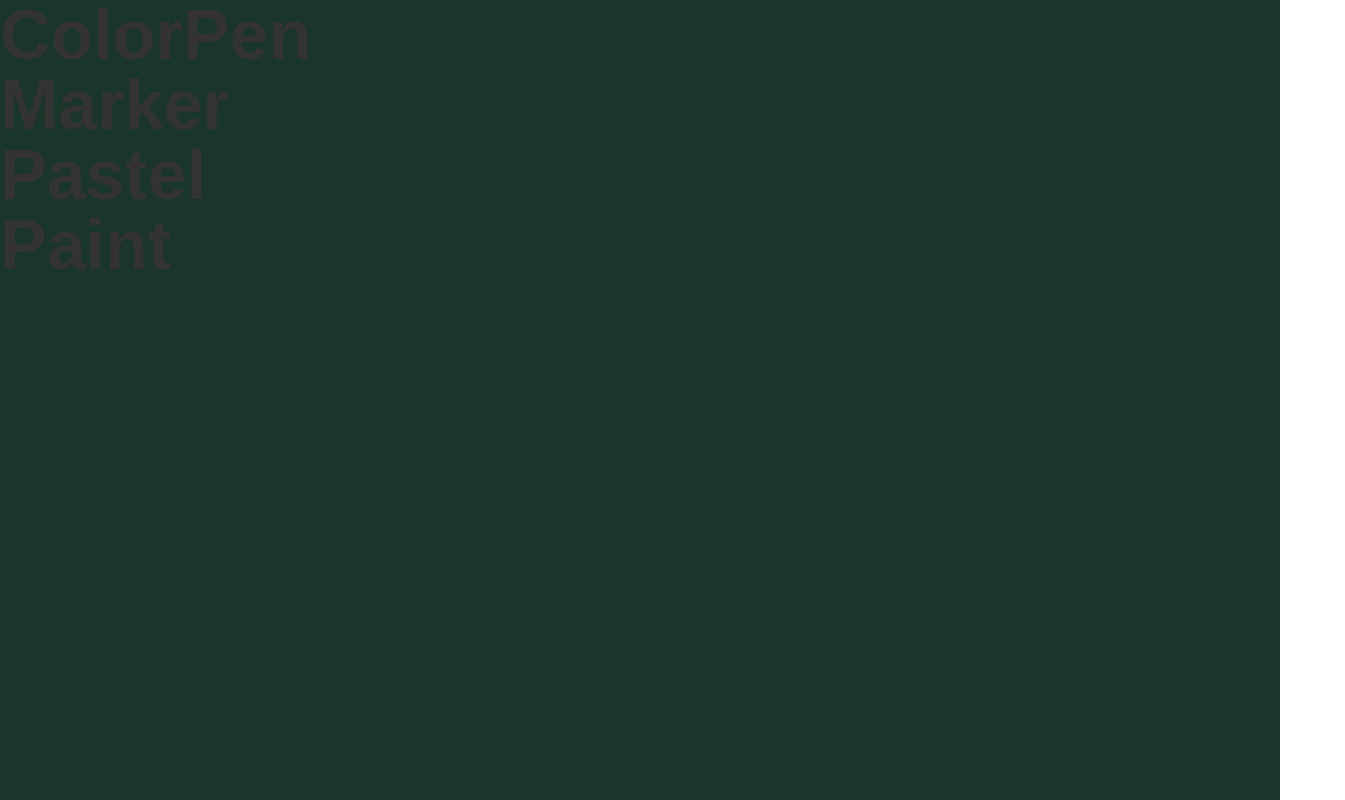
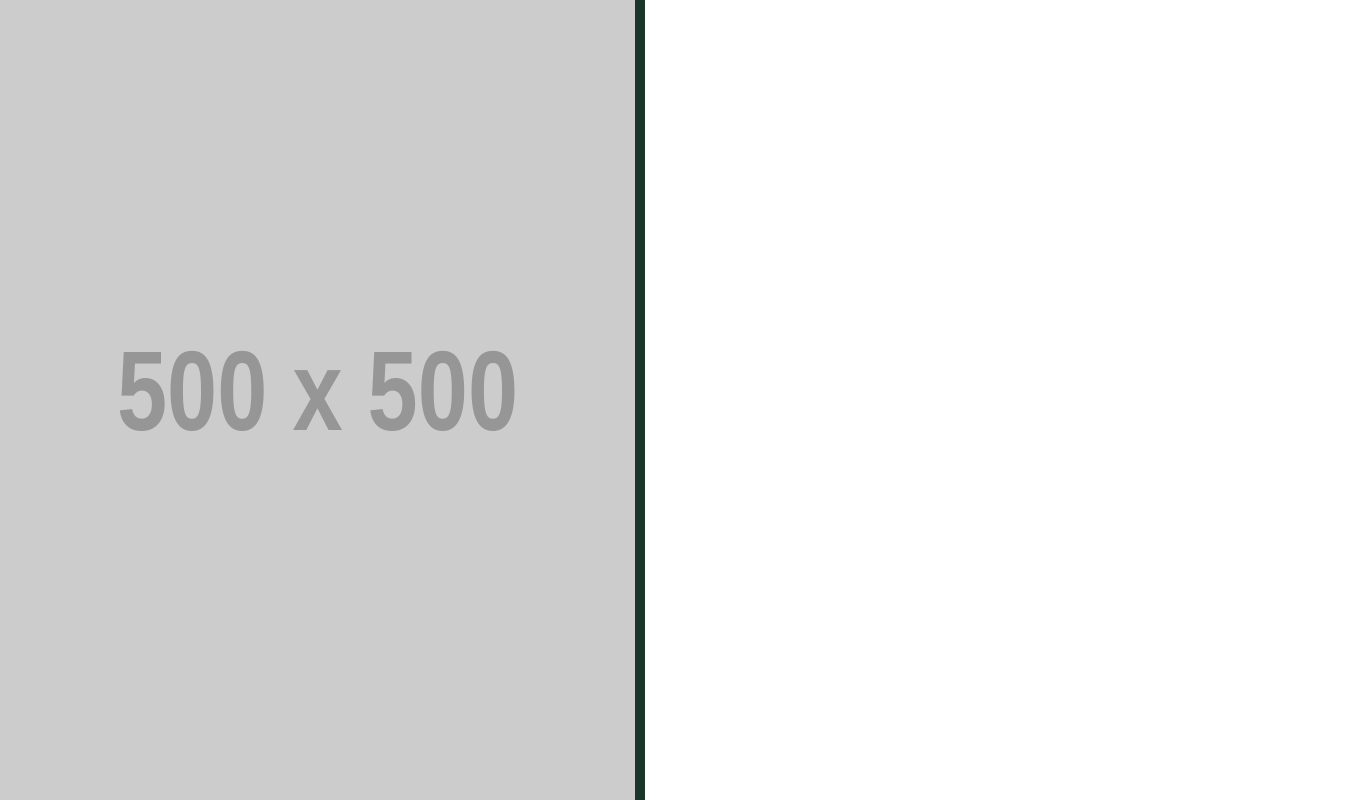
Before and after one commit to jiwonch/FABER_CASTELL, a plain HTML site: page main.html in a window 1280 px wide. Both pictures are taken after a click on the element 1233 px from the left and 40 px from the top of the page. Shown: the top 800 px of the page, 1345 px wide, since content can reach past the window. Drawn offline with nearby package versions, Linux system fonts and the light colour scheme; placeholder pictures from the web are drawn by us; a web font is replaced by a local one.

Commit message:
fix : 햄버거 버튼 및 메뉴 기능 추가

```diff
--- a/css/main.css
+++ b/css/main.css
@@ -2,6 +2,8 @@ body {
     /*position: relative;*/
 }
 
+
+/***** 메뉴 영역 [S] *****/
 #full_nav_wrap {
     position: fixed;
     display: none;
@@ -19,17 +21,59 @@ body {
 #main_nav {
     width: 100%;
     height: 100%;
-    background-color: #1A362A;
+    background-color: white;
     /*overflow: hidden;*/
 }
 
+#main_nav .nav_list li>a {
+    color: #1A362A;
+}
+
+#main_nav .nav_list li>a:hover {
+    color: white;
+    background-color: #1A362A;
+}
+
 .nav_list li>a {
-    color: #333;
+    color: white;
     font-size: 70px;
     font-weight: 700;
     font-style: normal;
     font-family: 'IBM Plex Sans', sans-serif;
 }
+
+.nav_list {
+    position: absolute;
+    width: 627px;
+    height: 574px;
+    left: 1015px;
+    top: 150px;
+}
+
+.split-container {
+    display: flex;
+    justify-content: space-between;
+    height: 100vh; /* 브라우저 높이를 100%로 설정 */
+}
+
+.split-container .image-container {
+    flex: 1;
+    margin-right: 10px;
+    height: 100%; /* 브라우저 높이를 100%로 설정 */
+}
+
+.split-container .image-container img {
+    width: 100%;
+    height: 100%; /* 부모 요소인 .image-container의 높이를 100%로 설정 */
+}
+
+.split-container #main_nav {
+    flex: 1;
+    text-align: right;
+    height: 100%; /* 브라우저 높이를 100%로 설정 */
+}
+
+/***** 메뉴 영역 [E] *****/
 
 header#header_wrap {
     width: 100%;
@@ -44,14 +88,24 @@ header#header_wrap {
     justify-content: flex-end;
 }
 
+
+/* 햄버거 메뉴[S] */
 #tgl_mn {
     margin-right: 20px;
-    border: 1px solid lemonchiffon;
     width: 50px;
     height: 50px;
     cursor: pointer;
-    background-color: rgba(255, 160, 122, 0.4);
+    background-color: black;
+    position: absolute;
+    z-index: 9999;
 }
+
+#tgl_mn svg {
+    fill: white;
+}
+
+/* 햄버거 메뉴[E] */
+
 
 .hidden {
     width: 1px;
@@ -72,6 +126,7 @@ ul#skip_mn_list>li>a:focus {
     top: 0;
     font: normal 16px/30px "Noto Sans KR";
     text-align: center;
+
     color: white;
 }
 
@@ -96,8 +151,8 @@ section#visual_wrap {
     top: 0;
 }
 
-/* 비쥬얼영역끝 */
-/* 브랜드스토리영역시작 */
+/* 비쥬얼영역끝 /
+/ 브랜드스토리영역시작 */
 section#brandstory_wrap {
     width: 100%;
     height: 2940px;
@@ -122,8 +177,8 @@ article.brandstory {
     height: 930px;
 }
 
-/* 브랜드스토리영역끝 */
-/* 콘텐츠영역시작 */
+/* 브랜드스토리영역끝 /
+/ 콘텐츠영역시작 */
 div#contents_wrap {
     width: 100%;
     height: 100%;
@@ -141,55 +196,9 @@ div.contents {
 }
 
 .philo > .inner_wrap {
-     background-color: lemonchiffon;
+    background-color: lemonchiffon;
 }
 
 .timeline > .inner_wrap {
     background-color: lightpink;
 }
-
-
-
-/*header {*/
-/*    width: 1280px;*/
-/*    height: 100%;*/
-/*    background: red;*/
-/*    margin: 0 auto;*/
-/*    position: relative;*/
-/*    left: 0;*/
-/*    top: 0;*/
-/*}*/
-
-/*div#mainmenu {*/
-/*    width: 700px;*/
-/*    height: 45px;*/
-/*    background: darkmagenta;*/
-/*    position: absolute;*/
-/*    right: 100px;*/
-/*    top: 20px;*/
-
-/*}*/
-
-/*ul#mainmenu_list {*/
-/*    width: 100%;*/
-/*    height: 100%;*/
-
-/*}*/
-
-/*div.acode_menu {*/
-/*    width: 60px;*/
-/*    height: 60px;*/
-/*    background: black;*/
-/*    position: absolute;*/
-/*    right: -250px;*/
-/*    top: 10px;*/
-/*}*/
-
-/* 인트로영역시작*/
-/*div#intro_wrap {*/
-/*    width: 100%;*/
-/*    height: 980px;*/
-/*    background: darkgreen;*/
-/*    display: none;*/
-/*    opacity: 0;*/
-/*}*/
--- a/js/main.js
+++ b/js/main.js
@@ -1,6 +1,15 @@
 // toggle click event 발생 시, main menu open
 $(document).ready(function(){
     $('.tglMn').click(function(){
-        $('.fullNav').show();
+        $('.fullNav').toggle();
+        $('#tgl_mn').css('z-index', '9999');
+    });
+
+    $(document).click(function(event){
+        var target = $(event.target);
+        if (!target.closest('.tglMn').length) {
+            $('.fullNav').hide();
+            $('#tgl_mn').css('z-index', '1');
+        }
     });
 });
--- a/main.html
+++ b/main.html
@@ -19,6 +19,10 @@
 <!-- TODO: overlay 시 뒤 body 영역이 scroll 되는 것 해결 -->
 <!-- fullNav -> js display: block; -->
 <section id="full_nav_wrap" class="fullNav">
+    <div class="split-container">
+        <div class="image-container">
+            <img src="https://via.placeholder.com/500x500" alt="Test Image">
+        </div>
         <nav id="main_nav">
             <ul class="nav nav_list">
                 <li><a href="#">ColorPen</a></li>
@@ -27,6 +31,7 @@
                 <li><a href="#">Paint</a></li>
             </ul>
         </nav>
+    </div>
 </section>
 
 <!--skip menu list-->
@@ -43,7 +48,12 @@
 <header id="header_wrap">
     <!-- toggle -> tgl -->
     <!-- .tglMn -> js 연결 - main menu open -->
-        <div id="tgl_mn" class="tglMn"></div>
+    <div id="tgl_mn" class="tglMn">
+        <svg xmlns="http://www.w3.org/2000/svg" viewBox="0 0 24 24">
+            <path fill="white" d="M0 0h24v24H0z" fill-opacity="0"/>
+            <path fill="white" d="M3 18h18v-2H3v2zm0-5h18V11H3v2zm0-7v2h18V6H3z"/>
+        </svg>
+    </div>
 </header>
 
 <!-- visual -->
@@ -58,8 +68,11 @@
 
     <!-- brand story wrap-->
     <section id="brandstory_wrap">
-            <div id="brandstory_inner">
+        <div id="
+brandstory_inner">
 
+            php
+            Copy code
             <!-- brand stroy -->
             <article class="brandstory story">
                 <div class="inner_wrap">
@@ -87,5 +100,4 @@
 <!--  main js 연결  -->
 <script src="./js/main.js"></script>
 </body>
-
 </html>
```
Lines whose indentation alone changed are shown as unchanged.
